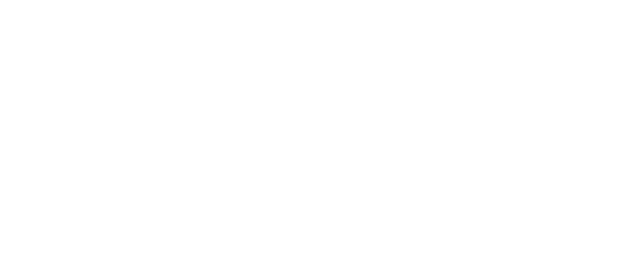
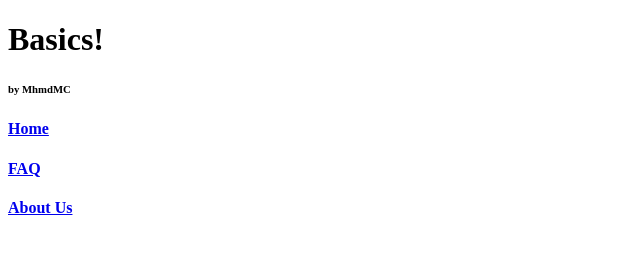
Before and after one commit to Mhmd-MC/Basic-Code, a plain HTML site: page Index.html in a window 1280 px wide. Shown: the whole page, without its empty margins (0-640 px from the left). Drawn offline with Linux system fonts and the light colour scheme.

Commit message:
Added header and nav without css

```diff
--- a/Index.html
+++ b/Index.html
@@ -6,6 +6,21 @@
     <meta name="viewport" content="width=device-width, initial-scale=1.0">
     <title>Basics</title>
 </head>
-<body>
+<body class="main-body">
+    <header class="main-header">
+        <h1 class="Logo">Basics!</h1>
+        <h6>by MhmdMC</h6>
+        <nav class="main-nav">
+            <div class="a-Home">
+                <h4><a href="#">Home</a></h4>
+            </div>
+            <div class="a-FAQ">
+                <h4><a href="#">FAQ</a></h4>
+            </div>
+            <div class="a-About">
+                <h4><a href="#">About Us</a></h4>
+            </div>
+        </nav>
+    </header>
 </body>
 </html>
```
